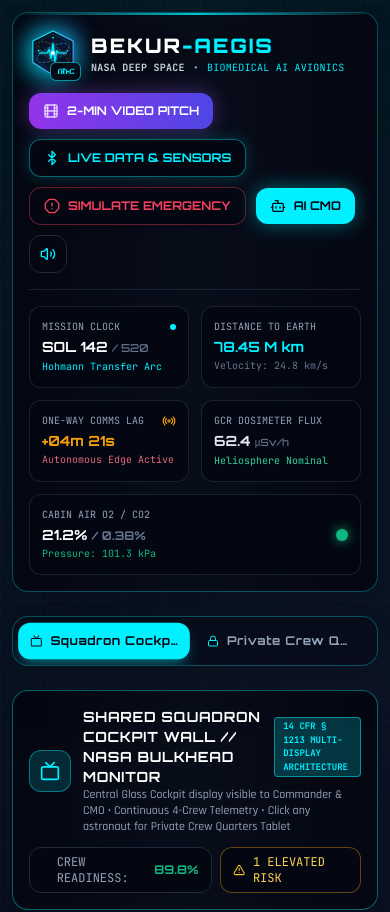
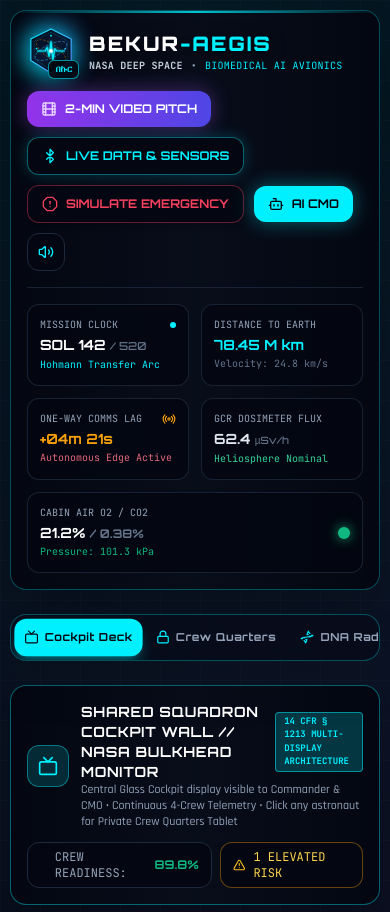
Before and after one commit to melkamuatalel/bekur-aegis-spacehealth, a React (Vite) app: page / in a window 390 px wide. Shown: the top 912 px of the page. Built offline with nearby package versions, Linux system fonts and the light colour scheme; the HTML template or start-up script is replaced by a standard one.

Commit message:
fix: full-screen all-device responsive layout and prevent tab truncation

```diff
--- a/src/App.jsx
+++ b/src/App.jsx
@@ -80,15 +80,15 @@ export default function App() {
     setIsAnomalyActive((prev) => !prev);
   };
 
-  // Navigation Pages Definition
+  // Navigation Pages Definition (Optimized concise labels for 100% all-screen visibility with zero truncation)
   const NAV_PAGES = [
-    { id: 'cockpit', label: 'Squadron Cockpit Deck', icon: Tv, badge: 'Shared Bridge' },
-    { id: 'quarters', label: 'Private Crew Quarters', icon: Lock, badge: 'In-Vivo Suite' },
-    { id: 'genomics', label: 'Genomic DNA Radiation', icon: Dna, badge: 'NASA GeneLab' },
-    { id: 'voice-triage', label: 'Voice Stress Analyzer', icon: Mic, badge: 'Acoustic FFT' },
-    { id: 'ai-doctor', label: 'Dr. BEKUR-AI Clinic', icon: Bot, badge: '96.4% Accuracy' },
-    { id: 'earth-roadmap', label: 'Earth Impact & Roadmap', icon: Globe, badge: 'Dual-Use & TRL 7' },
-    { id: 'comms-science', label: 'DSN Comms & Science', icon: Radio, badge: 'Deep Space' },
+    { id: 'cockpit', label: 'Cockpit Deck', icon: Tv, badge: 'Shared Bridge' },
+    { id: 'quarters', label: 'Crew Quarters', icon: Lock, badge: 'In-Vivo Suite' },
+    { id: 'genomics', label: 'DNA Radiation', icon: Dna, badge: 'NASA GeneLab' },
+    { id: 'voice-triage', label: 'Voice Triage', icon: Mic, badge: 'Acoustic FFT' },
+    { id: 'ai-doctor', label: 'Dr. BEKUR-AI', icon: Bot, badge: '96.4% Accuracy' },
+    { id: 'earth-roadmap', label: 'Earth & Roadmap', icon: Globe, badge: 'Dual-Use & TRL 7' },
+    { id: 'comms-science', label: 'DSN Comms', icon: Radio, badge: 'Deep Space' },
   ];
 
   // Sub-tabs inside Crew Quarters
@@ -101,7 +101,7 @@ export default function App() {
   ];
 
   return (
-    <div className="min-h-screen p-3 sm:p-5 lg:p-8 max-w-7xl mx-auto flex flex-col justify-between selection:bg-hud-cyan selection:text-space-950">
+    <div className="min-h-screen p-2.5 sm:p-4 lg:p-6 w-full max-w-[1720px] mx-auto flex flex-col justify-between selection:bg-hud-cyan selection:text-space-950">
       <div className="space-y-6">
         {/* Master Mission Header */}
         <MissionHeader
@@ -136,8 +136,8 @@ export default function App() {
           </div>
         )}
 
-        {/* TOP-LEVEL ENTERPRISE NAVIGATION HUB (Multi-Page Aerospace Navigation) */}
-        <div className="p-1.5 rounded-2xl bg-space-900/90 border border-hud-cyan/30 shadow-2xl backdrop-blur-xl flex items-center gap-1.5 overflow-x-auto font-mono">
+        {/* TOP-LEVEL ENTERPRISE NAVIGATION HUB (All-Screen Full-Width Responsive Navigation) */}
+        <nav aria-label="Aerospace Navigation Deck" className="p-1 sm:p-1.5 rounded-2xl bg-space-900/90 border border-hud-cyan/30 shadow-2xl backdrop-blur-xl flex items-center gap-1 sm:gap-1.5 overflow-x-auto font-mono scrollbar-none">
           {NAV_PAGES.map((page) => {
             const Icon = page.icon;
             const isCurrent = currentPage === page.id;
@@ -145,17 +145,17 @@ export default function App() {
               <button
                 key={page.id}
                 onClick={() => navigateTo(page.id)}
-                className={`flex-1 min-w-[170px] flex items-center justify-center gap-2 px-3 py-2.5 rounded-xl font-orbitron text-xs font-bold tracking-wider transition-all ${
+                className={`flex-1 shrink-0 md:shrink flex items-center justify-center gap-1.5 sm:gap-2 px-2.5 sm:px-3.5 py-2.5 rounded-xl font-orbitron text-[11px] sm:text-xs font-bold tracking-wider transition-all whitespace-nowrap ${
                   isCurrent
                     ? 'bg-hud-cyan text-space-950 shadow-lg shadow-hud-cyan/30 scale-[1.01]'
                     : 'text-slate-400 hover:text-white hover:bg-space-800/60'
                 }`}
               >
-                <Icon className={`w-4 h-4 ${isCurrent ? 'text-space-950' : 'text-hud-cyan'}`} />
-                <span className="truncate">{page.label}</span>
+                <Icon className={`w-3.5 h-3.5 sm:w-4 sm:h-4 shrink-0 ${isCurrent ? 'text-space-950' : 'text-hud-cyan'}`} />
+                <span className="whitespace-nowrap font-bold">{page.label}</span>
                 <span
                   className={`text-[8px] font-mono px-1.5 py-0.5 rounded uppercase hidden xl:inline-block ${
-                    isCurrent ? 'bg-space-950/20 text-space-950' : 'bg-space-950 text-slate-400 border border-slate-800'
+                    isCurrent ? 'bg-space-950/20 text-space-950 font-bold' : 'bg-space-950 text-slate-400 border border-slate-800'
                   }`}
                 >
                   {page.badge}
@@ -163,7 +163,7 @@ export default function App() {
               </button>
             );
           })}
-        </div>
+        </nav>
 
         {/* ================= PAGE ROUTING VIEWPORTS ================= */}
 
@@ -261,7 +261,7 @@ export default function App() {
                           setActiveQuarterTab(tab.id);
                           cockpitAudio.playBlip();
                         }}
-                        className={`flex-1 min-w-[190px] flex items-center justify-center gap-2 px-3.5 py-3 rounded-xl font-orbitron text-xs font-bold tracking-wider transition-all ${
+                        className={`flex-1 shrink-0 flex items-center justify-center gap-2 px-3.5 py-3 rounded-xl font-orbitron text-xs font-bold tracking-wider transition-all whitespace-nowrap ${
                           isActive
                             ? 'bg-hud-cyan text-space-950 shadow-lg shadow-hud-cyan/30 scale-[1.01]'
                             : 'text-slate-400 hover:text-white hover:bg-space-800/60'
```
